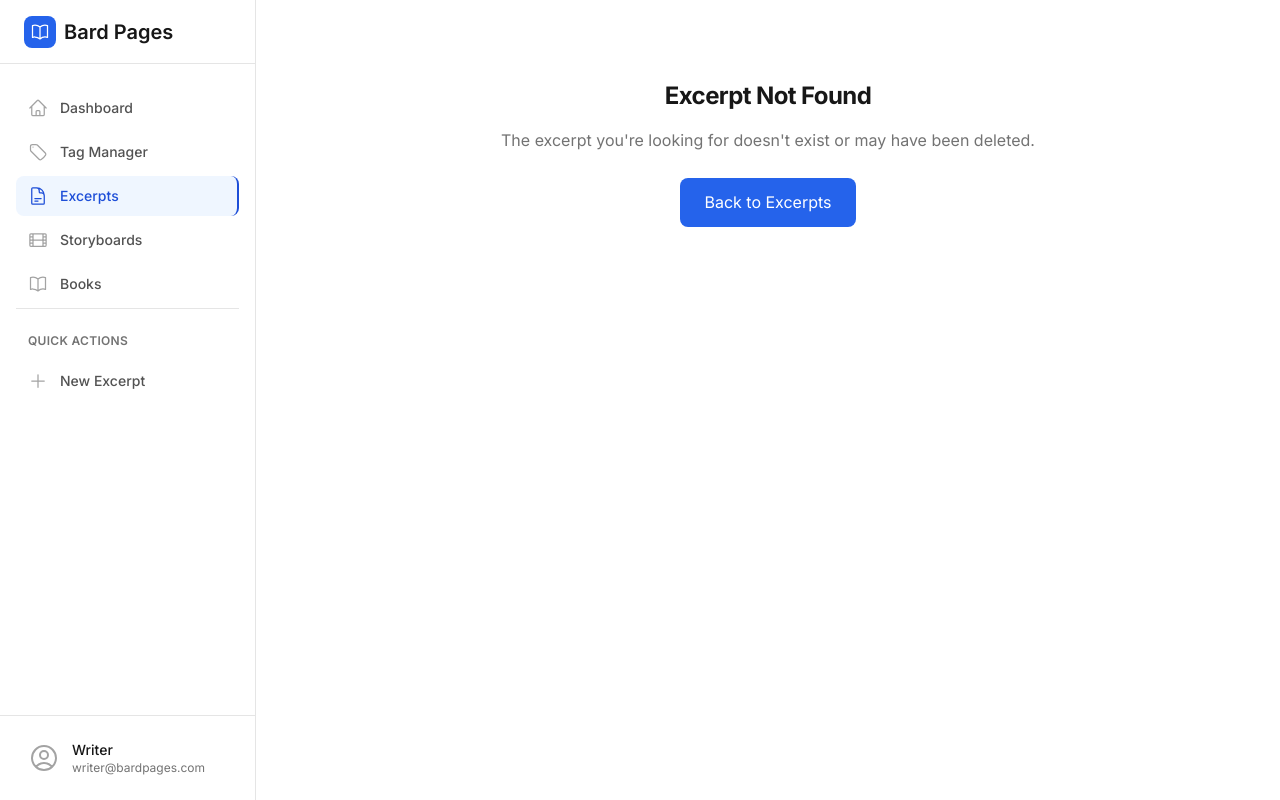
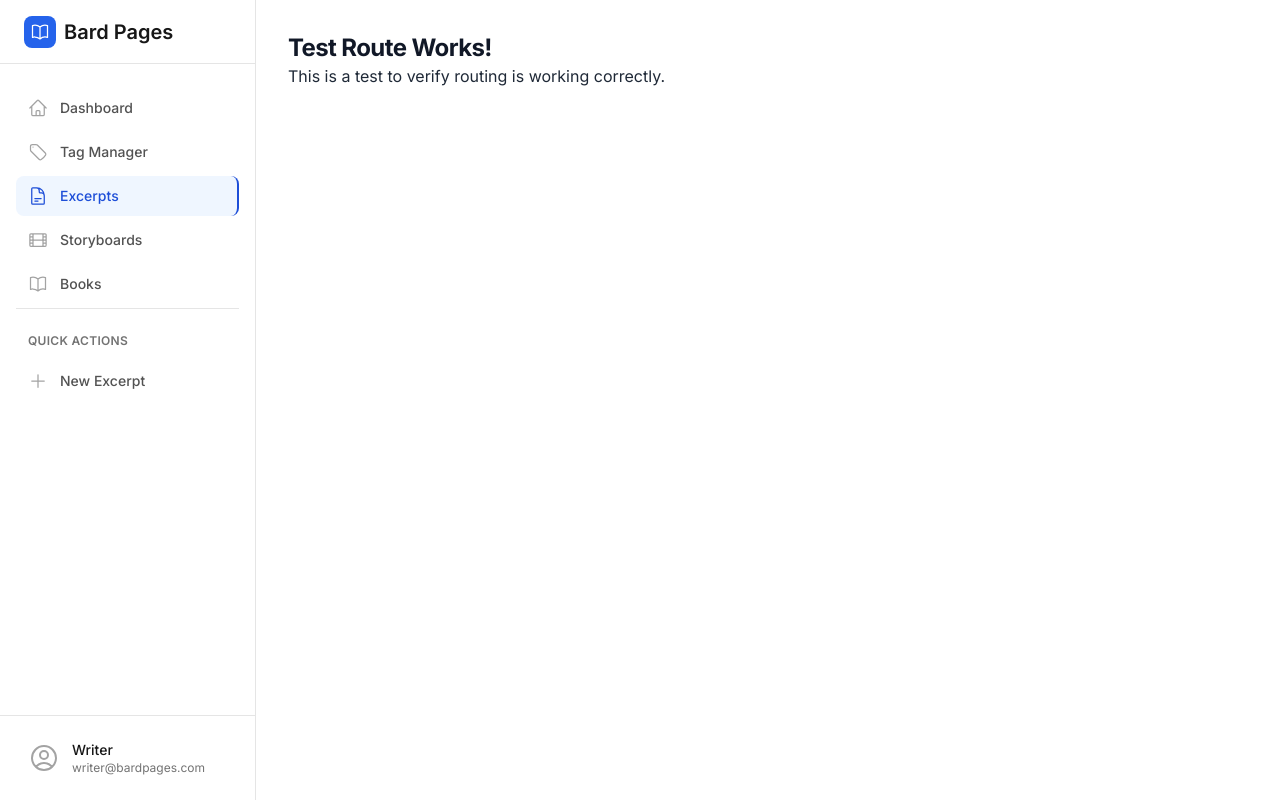
Before and after one commit to LukeP52/bardpages---writers-platform, a Next.js app: page /excerpts/test-route in a window 1280 px wide. Built offline with nearby package versions, Linux system fonts and the light colour scheme.

Commit message:
test: Add simple test route to verify routing functionality

```diff
--- /dev/null
+++ b/src/app/excerpts/test-route/page.tsx
@@ -0,0 +1,8 @@
+export default function TestRoute() {
+  return (
+    <div className="p-8">
+      <h1 className="text-2xl font-bold">Test Route Works!</h1>
+      <p>This is a test to verify routing is working correctly.</p>
+    </div>
+  )
+}
```
